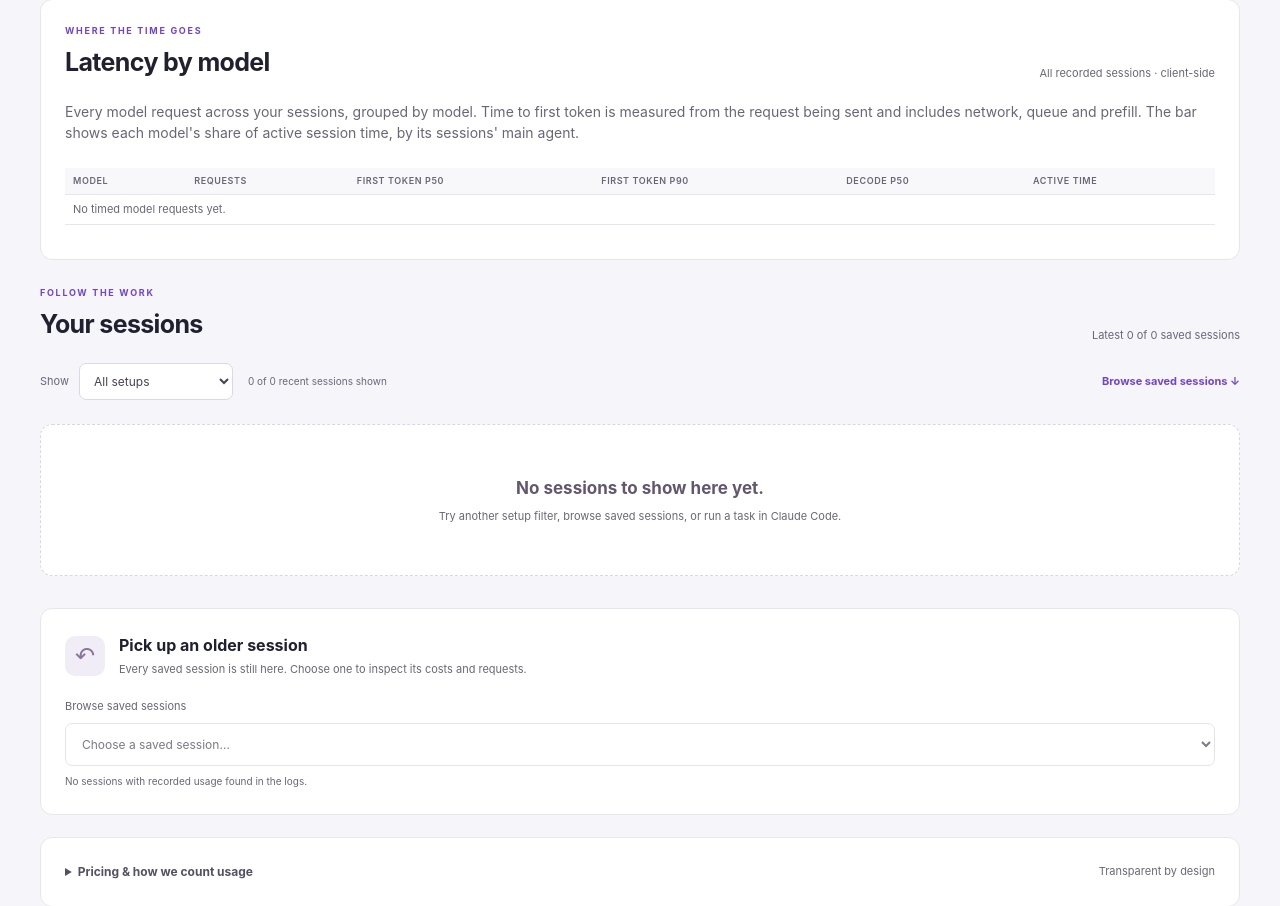
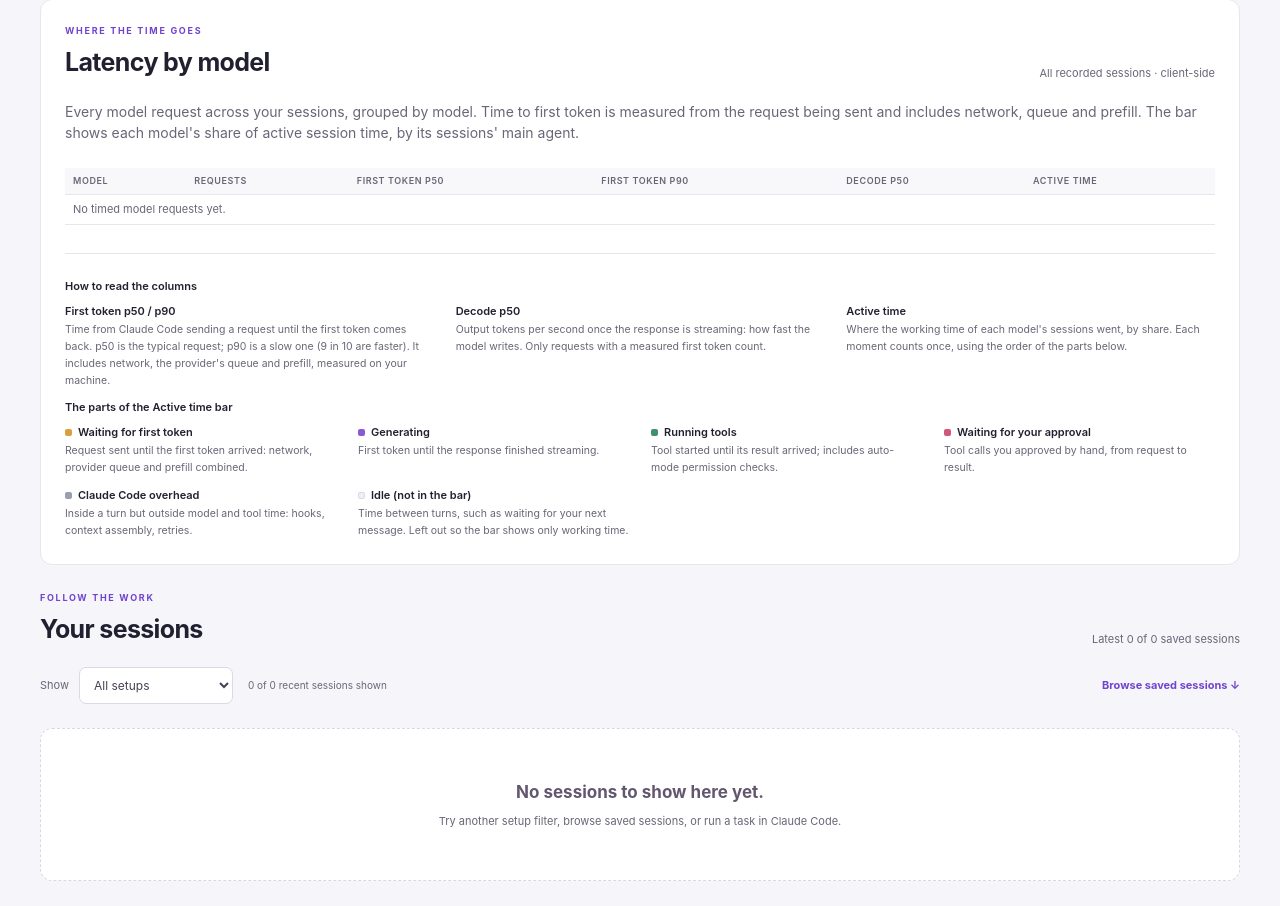
Before and after one commit to reggie-lu/sambanova-claude-dashborad, a Flask app: page / in a window 1280 px wide. Shown: the part 1434-2340 px from the top of the page. Run offline with Flask 3, Linux system fonts and the light colour scheme; data that the repository does not hold is empty.

Commit message:
Explain each part of the latency-by-model breakdown
Show every part's share under each model's bar with its color, add a key
defining the columns and each bar part (including idle, which the bar
leaves out), and column header tooltips.

Co-Authored-By: Claude Opus 5.5 <noreply@anthropic.com>

```diff
--- a/static/app.js
+++ b/static/app.js
@@ -311,8 +311,12 @@ function latencyBox(session, disclosureKey) {
 function renderLatencyComparison(rows) {
   const body = document.getElementById("latencyRows");
   if (!body) return;
-  body.innerHTML = rows.map((row) => `<tr><th scope="row"><span class="provider-chip ${row.provider}">${row.provider === "sambanova" ? "SambaNova" : row.provider === "claude" ? "Claude" : "Other"}</span>${escapeHtml(row.model)}</th><td>${ints(row.requests)}<small> · ${row.sessions} sessions</small></td><td>${durationText(row.ttft_p50_ms)}</td><td>${durationText(row.ttft_p90_ms)}</td><td>${rate(row.tokens_per_s_p50)}</td><td class="latency-share">${latencyBar(row.breakdown_ms, row.model)}<small>Model wait ${pctOf(row.breakdown_ms, "first_token")} · generating ${pctOf(row.breakdown_ms, "generation")} · tools ${pctOf(row.breakdown_ms, "tool")}</small></td></tr>`).join("")
+  body.innerHTML = rows.map((row) => `<tr><th scope="row"><span class="provider-chip ${row.provider}">${row.provider === "sambanova" ? "SambaNova" : row.provider === "claude" ? "Claude" : "Other"}</span>${escapeHtml(row.model)}</th><td>${ints(row.requests)}<small> · ${row.sessions} sessions</small></td><td>${durationText(row.ttft_p50_ms)}</td><td>${durationText(row.ttft_p90_ms)}</td><td>${rate(row.tokens_per_s_p50)}</td><td class="latency-share">${latencyBar(row.breakdown_ms, row.model)}<small>${LATENCY_PARTS.map(([key, name]) => `<span class="share-item"><i class="lat-dot lat-${key}" aria-hidden="true"></i>${name} ${pctOf(row.breakdown_ms, key)}</span>`).join("")}</small></td></tr>`).join("")
     || '<tr><td colspan="6" class="empty">No timed model requests yet.</td></tr>';
+  const legend = document.getElementById("latencyLegend");
+  if (legend && !legend.innerHTML) legend.innerHTML = LATENCY_PARTS.map(([key, name, help]) =>
+    `<div><dt><i class="lat-dot lat-${key}" aria-hidden="true"></i>${name}</dt><dd>${help}.</dd></div>`).join("")
+    + '<div><dt><i class="lat-dot lat-idle-key" aria-hidden="true"></i>Idle (not in the bar)</dt><dd>Time between turns, such as waiting for your next message. Left out so the bar shows only working time.</dd></div>';
 }
 
 function unloggedNote(session) {
--- a/static/styles.css
+++ b/static/styles.css
@@ -346,6 +346,13 @@ footer a { text-decoration: none; color: #706479; }
 .latency-table tbody th { font-weight: 600; background: transparent; }
 .latency-requests { max-height: 320px; overflow: auto; }
 .latency-panel { margin: 26px 0; }
+.latency-key { margin-top: 18px; border-top: 1px solid var(--line); padding-top: 14px; }
+.latency-key h3 { font-size: 11px; font-weight: 600; margin: 10px 0 8px; }
+.latency-key dl { display: grid; grid-template-columns: repeat(auto-fit, minmax(240px, 1fr)); gap: 10px 22px; margin: 0; }
+.latency-key dt { font-size: 11px; font-weight: 600; display: flex; align-items: center; gap: 6px; }
+.latency-key dd { margin: 2px 0 0; font-size: 10.5px; color: var(--muted); line-height: 1.6; }
+.lat-idle-key { background: #f1eef6; border: 1px solid #ddd8e6; }
+.share-item { display: inline-flex; align-items: center; gap: 4px; margin-right: 10px; white-space: nowrap; }
 .latency-share { min-width: 220px; white-space: normal !important; }.latency-share small { font-size: 9px; display: block; margin-top: 4px; }
 .provider-chip { font-size: 9px; font-weight: 650; border-radius: 99px; padding: 2px 7px; margin-right: 7px; }
 .provider-chip.sambanova { background: var(--purple-light); color: var(--samba); }
--- a/templates/index.html
+++ b/templates/index.html
@@ -76,7 +76,17 @@
     <section id="latency" class="panel latency-panel" aria-labelledby="latencyTitle">
       <div class="section-heading"><div><p class="eyebrow">WHERE THE TIME GOES</p><h2 id="latencyTitle">Latency by model</h2></div><span class="scope-label">All recorded sessions · client-side</span></div>
       <p class="subtle">Every model request across your sessions, grouped by model. Time to first token is measured from the request being sent and includes network, queue and prefill. The bar shows each model's share of active session time, by its sessions' main agent.</p>
-      <div class="table-scroll"><table class="latency-table"><thead><tr><th scope="col">Model</th><th scope="col">Requests</th><th scope="col">First token p50</th><th scope="col">First token p90</th><th scope="col">Decode p50</th><th scope="col">Active time</th></tr></thead><tbody id="latencyRows"></tbody></table></div>
+      <div class="table-scroll"><table class="latency-table"><thead><tr><th scope="col">Model</th><th scope="col">Requests</th><th scope="col" title="Median time from sending a request to receiving the first token">First token p50</th><th scope="col" title="90% of requests got their first token within this time">First token p90</th><th scope="col" title="Median output tokens per second while the response was streaming">Decode p50</th><th scope="col" title="Share of working time in each part, for sessions where this model ran the main agent">Active time</th></tr></thead><tbody id="latencyRows"></tbody></table></div>
+      <div class="latency-key">
+        <h3>How to read the columns</h3>
+        <dl>
+          <div><dt>First token p50 / p90</dt><dd>Time from Claude Code sending a request until the first token comes back. p50 is the typical request; p90 is a slow one (9 in 10 are faster). It includes network, the provider's queue and prefill, measured on your machine.</dd></div>
+          <div><dt>Decode p50</dt><dd>Output tokens per second once the response is streaming: how fast the model writes. Only requests with a measured first token count.</dd></div>
+          <div><dt>Active time</dt><dd>Where the working time of each model's sessions went, by share. Each moment counts once, using the order of the parts below.</dd></div>
+        </dl>
+        <h3>The parts of the Active time bar</h3>
+        <dl id="latencyLegend"></dl>
+      </div>
     </section>
 
     <section id="sessionsSection" class="sessions-section" aria-labelledby="sessionsTitle">
```
